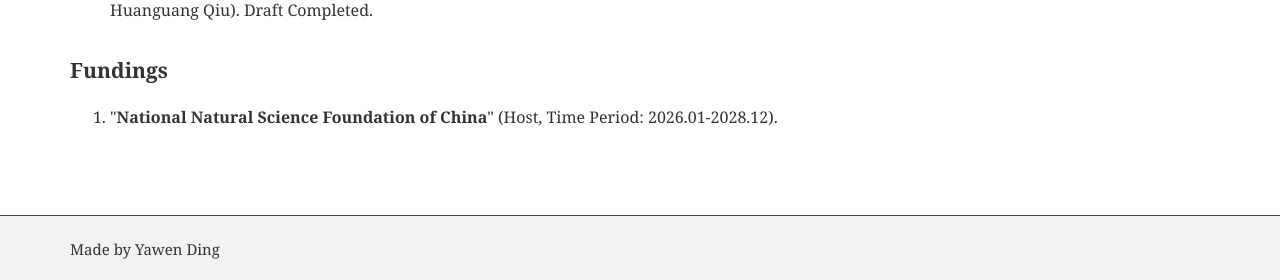
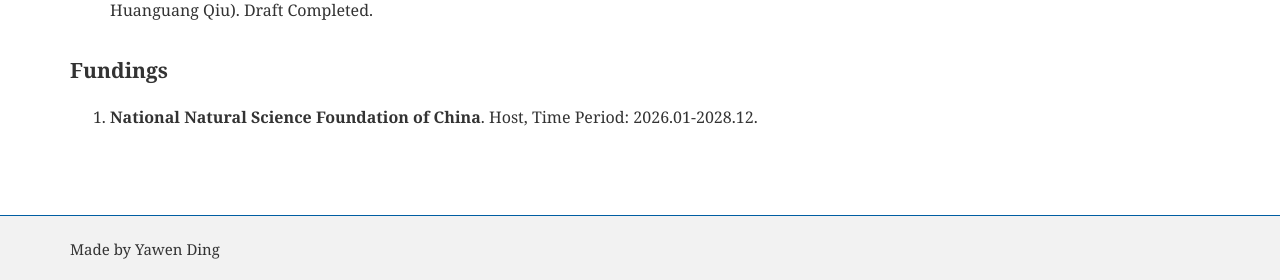
Before and after one commit to YawenDing/yawending.github.io, a Jekyll site: the page built from pages/_research/index.md, in a window 1280 px wide. Shown: the part 896-1176 px from the top of the page. Built offline with Jekyll 4.4.1, drawn with Linux system fonts in a browser that asks for light colours.

```diff
--- a/pages/_research/index.md
+++ b/pages/_research/index.md
@@ -62,6 +62,6 @@ no_heading: true
 ## Fundings
 
 <ol>
-<li>"<b>National Natural Science Foundation of China</b>" (Host, Time Period: 2026.01-2028.12).</li>
+<li><b>National Natural Science Foundation of China</b>. Host, Time Period: 2026.01-2028.12.</li>
 
 </ol>
```
